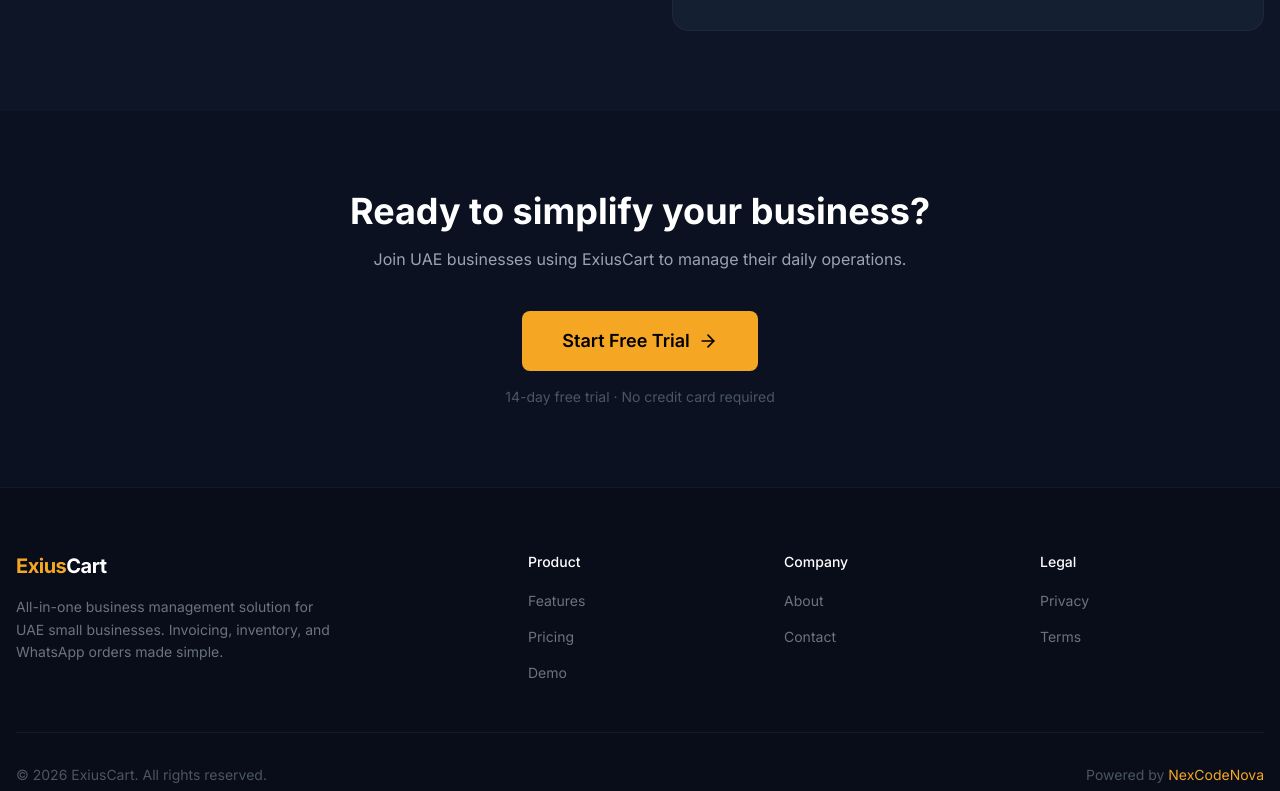
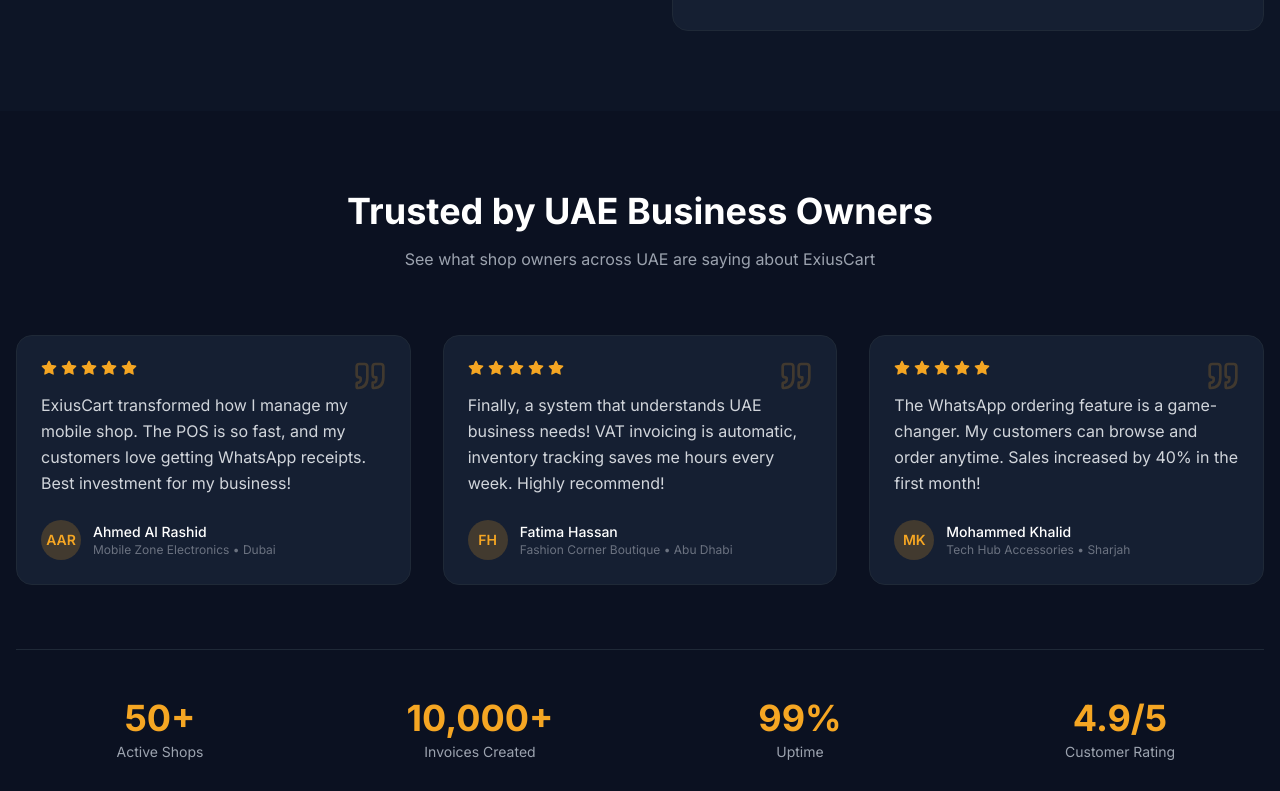
Before and after one commit to mizairyaktharmf/ExiusCart, a Next.js app in the folder apps/exiuscart-website/: page / in a window 1280 px wide. Shown: the part 1829-2620 px from the top of the page. Built offline with nearby package versions, Linux system fonts and the light colour scheme.

Commit message:
feat(website): add testimonials section with social proof stats

```diff
--- a/apps/exiuscart-website/src/app/page.tsx
+++ b/apps/exiuscart-website/src/app/page.tsx
@@ -1,5 +1,5 @@
 import Link from 'next/link';
-import { ArrowRight, Check } from 'lucide-react';
+import { ArrowRight, Check, Star, Quote } from 'lucide-react';
 import { Navbar } from '@/components/layout/navbar';
 import { Footer } from '@/components/layout/footer';
 
@@ -187,8 +187,54 @@
         </div>
       </section>
 
+      {/* Testimonials Section */}
+      <section className="py-20 px-4">
+        <div className="max-w-7xl mx-auto">
+          <div className="text-center mb-16">
+            <h2 className="text-3xl md:text-4xl font-bold text-white mb-4">
+              Trusted by UAE Business Owners
+            </h2>
+            <p className="text-gray-400 max-w-2xl mx-auto">
+              See what shop owners across UAE are saying about ExiusCart
+            </p>
+          </div>
+
+          <div className="grid md:grid-cols-3 gap-8">
+            <TestimonialCard
+              name="Ahmed Al Rashid"
+              business="Mobile Zone Electronics"
+              location="Dubai"
+              rating={5}
+              text="ExiusCart transformed how I manage my mobile shop. The POS is so fast, and my customers love getting WhatsApp receipts. Best investment for my business!"
+            />
+            <TestimonialCard
+              name="Fatima Hassan"
+              business="Fashion Corner Boutique"
+              location="Abu Dhabi"
+              rating={5}
+              text="Finally, a system that understands UAE business needs! VAT invoicing is automatic, inventory tracking saves me hours every week. Highly recommend!"
+            />
+            <TestimonialCard
+              name="Mohammed Khalid"
+              business="Tech Hub Accessories"
+              location="Sharjah"
+              rating={5}
+              text="The WhatsApp ordering feature is a game-changer. My customers can browse and order anytime. Sales increased by 40% in the first month!"
+            />
+          </div>
+
+          {/* Trust Stats */}
+          <div className="mt-16 grid grid-cols-2 md:grid-cols-4 gap-8 pt-12 border-t border-gray-800">
+            <StatItem value="50+" label="Active Shops" />
+            <StatItem value="10,000+" label="Invoices Created" />
+            <StatItem value="99%" label="Uptime" />
+            <StatItem value="4.9/5" label="Customer Rating" />
+          </div>
+        </div>
+      </section>
+
       {/* CTA Section */}
-      <section className="py-20 px-4">
+      <section className="py-20 px-4 bg-[#0D1526]">
         <div className="max-w-3xl mx-auto text-center">
           <h2 className="text-3xl md:text-4xl font-bold text-white mb-4">
             Ready to simplify your business?
@@ -252,3 +298,55 @@
     </div>
   );
 }
+
+function TestimonialCard({
+  name,
+  business,
+  location,
+  rating,
+  text,
+}: {
+  name: string;
+  business: string;
+  location: string;
+  rating: number;
+  text: string;
+}) {
+  return (
+    <div className="bg-[#151F32] rounded-2xl border border-gray-800 p-6 relative">
+      <Quote className="absolute top-6 right-6 w-8 h-8 text-[#F5A623]/20" />
+
+      {/* Rating */}
+      <div className="flex gap-1 mb-4">
+        {[...Array(rating)].map((_, i) => (
+          <Star key={i} className="w-4 h-4 fill-[#F5A623] text-[#F5A623]" />
+        ))}
+      </div>
+
+      {/* Review Text */}
+      <p className="text-gray-300 leading-relaxed mb-6">{text}</p>
+
+      {/* Author */}
+      <div className="flex items-center gap-3">
+        <div className="w-10 h-10 rounded-full bg-[#F5A623]/20 flex items-center justify-center">
+          <span className="text-[#F5A623] font-semibold text-sm">
+            {name.split(' ').map(n => n[0]).join('')}
+          </span>
+        </div>
+        <div>
+          <p className="text-white font-medium text-sm">{name}</p>
+          <p className="text-gray-500 text-xs">{business} • {location}</p>
+        </div>
+      </div>
+    </div>
+  );
+}
+
+function StatItem({ value, label }: { value: string; label: string }) {
+  return (
+    <div className="text-center">
+      <p className="text-3xl md:text-4xl font-bold text-[#F5A623] mb-1">{value}</p>
+      <p className="text-gray-400 text-sm">{label}</p>
+    </div>
+  );
+}
--- a/apps/exiuscart-website/src/app/pricing/page.tsx
+++ b/apps/exiuscart-website/src/app/pricing/page.tsx
@@ -2,7 +2,7 @@
 
 import Link from 'next/link';
 import { useState } from 'react';
-import { ArrowRight, Check, X, Printer, Users, Package, MessageCircle } from 'lucide-react';
+import { ArrowRight, Check, X, Printer, Users, Package, MessageCircle, Rocket, Gift } from 'lucide-react';
 import { Navbar } from '@/components/layout/navbar';
 import { Footer } from '@/components/layout/footer';
 
@@ -18,7 +18,7 @@
         <div className="fixed inset-0 bg-black/60 z-50 flex items-center justify-center p-4" onClick={() => setShowComingSoon(false)}>
           <div className="bg-[#151F32] rounded-2xl border border-gray-700 p-8 max-w-sm text-center" onClick={(e) => e.stopPropagation()}>
             <div className="w-16 h-16 bg-[#F5A623]/20 rounded-full flex items-center justify-center mx-auto mb-4">
-              <span className="text-3xl">🚀</span>
+              <Rocket className="w-8 h-8 text-[#F5A623]" />
             </div>
             <h3 className="text-xl font-bold text-white mb-2">Coming Soon!</h3>
             <p className="text-gray-400 mb-6">
@@ -179,6 +179,8 @@
             />
           </div>
 
+
+
           {/* Add-on Info */}
           <div className="max-w-2xl mx-auto mt-8 bg-[#151F32] rounded-xl p-6 border border-gray-800">
             <div className="flex items-center gap-3 mb-3">
@@ -191,6 +193,31 @@
             </p>
           </div>
         </div>
+
+        {/* Free Trial Banner */}
+          <div className="max-w-4xl mx-auto mt-12 bg-gradient-to-r from-[#F5A623]/10 via-[#F5A623]/5 to-[#F5A623]/10 rounded-2xl p-8 border border-[#F5A623]/30">
+            <div className="flex flex-col md:flex-row items-center justify-between gap-6">
+              <div className="flex items-center gap-4">
+                <div className="w-14 h-14 bg-[#F5A623]/20 rounded-full flex items-center justify-center flex-shrink-0">
+                  <Gift className="w-7 h-7 text-[#F5A623]" />
+                </div>
+                <div>
+                  <h3 className="text-xl font-bold text-white mb-1">Try Free for 7 Days</h3>
+                  <p className="text-gray-400 text-sm">
+                    Full access to all Pro features. No credit card required. Cancel anytime.
+                  </p>
+                </div>
+              </div>
+              <Link
+                href="/register"
+                className="inline-flex items-center justify-center gap-2 bg-[#F5A623] hover:bg-[#E09612] text-black font-semibold px-8 py-3 rounded-lg transition-all whitespace-nowrap"
+              >
+                Start Free Trial
+                <ArrowRight className="w-5 h-5" />
+              </Link>
+            </div>
+          </div>
+
       </section>
 
       {/* Features Comparison */}
```
